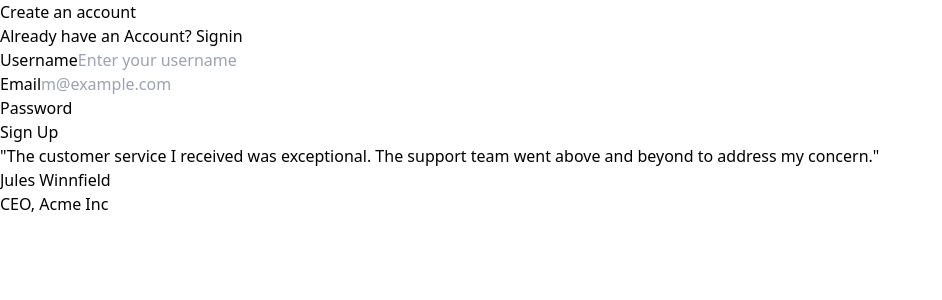
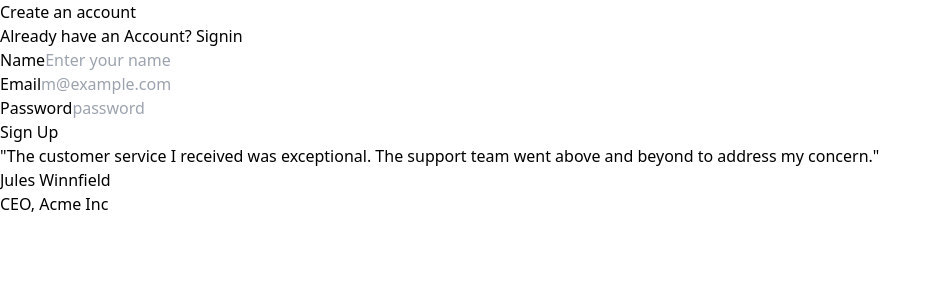
Before and after one commit to Parikshit2001/medium-frontend, a React app: page /signup in a window 1280 px wide. Shown: the top 300 px of the page, without its empty margins (0-942 px from the left). Built offline with nearby package versions, Linux system fonts and the light colour scheme; the HTML template or start-up script is replaced by a standard one.

Commit message:
Added react-hook-form to signin and signup pages

```diff
--- a/src/components/Button.tsx
+++ b/src/components/Button.tsx
@@ -1,10 +1,25 @@
-interface buttonType {
+interface buttonInterface {
   label: string;
-  onClick: () => void;
+  isSubmittingLabel: string;
+  type: "submit" | "button" | "reset";
+  isSubmitting: boolean;
 }
 
-function Button({ label, onClick }: buttonType) {
-  return <button onClick={onClick} className="text-white bg-black rounded-lg py-2">{label}</button>;
+function Button({
+  label,
+  isSubmittingLabel,
+  type,
+  isSubmitting,
+}: buttonInterface) {
+  return (
+    <button
+      type={type}
+      className="text-white bg-black rounded-lg py-2"
+      disabled={isSubmitting}
+    >
+      {isSubmitting ? isSubmittingLabel : label}
+    </button>
+  );
 }
 
 export default Button;
--- a/src/components/Inputbox.tsx
+++ b/src/components/Inputbox.tsx
@@ -1,20 +1,36 @@
-
-interface Inputboxtype{
-  id: string,
-  label: string,
-  placeholder?: string,
-  type?: string,
-  value: string | undefined,
-  setValue: React.Dispatch<React.SetStateAction<string>>
+interface Inputboxtype {
+  id: string;
+  label: string;
+  placeholder?: string;
+  type?: string;
+  // value: string | undefined;
+  // setValue: React.Dispatch<React.SetStateAction<string>>;
+  reg: object;
 }
 
-function Inputbox({id="1", label, placeholder="", type="text", value, setValue}: Inputboxtype) {
+function Inputbox({
+  id = "1",
+  label,
+  placeholder = "",
+  type = "text",
+  reg,
+}: Inputboxtype) {
   return (
     <div className="">
-      <label htmlFor={id} className="font-semibold block pb-1">{label}</label>
-      <input value={value} onChange={(e) => setValue(e.target.value)} id={id} type={type} placeholder={placeholder} className="w-full px-2 py-2 rounded border border-gray-300"/>
+      <label htmlFor={id} className="font-semibold block pb-1">
+        {label}
+      </label>
+      <input
+        // value={value}
+        // onChange={(e) => setValue(e.target.value)}
+        {...reg}
+        id={id}
+        type={type}
+        placeholder={placeholder}
+        className="w-full px-2 py-2 rounded border border-gray-300"
+      />
     </div>
-  )
+  );
 }
 
-export default Inputbox
+export default Inputbox;
--- a/src/pages/Blog.tsx
+++ b/src/pages/Blog.tsx
@@ -17,7 +17,7 @@ function Blog() {
       });
     };
     getBlog();
-  }, []);
+  });
   return (
     <div>
       <Appbar />
--- a/src/pages/Signin.tsx
+++ b/src/pages/Signin.tsx
@@ -1,42 +1,49 @@
-import { useState } from "react";
 import { Link, useNavigate } from "react-router-dom";
 import { v4 as uuid } from "uuid";
 import { Button, Inputbox, Quote } from "../components";
-import axios from "axios";
+import axios, { AxiosError } from "axios";
 import { URL } from "../constants/constants";
+import { SubmitHandler, useForm } from "react-hook-form";
+import { SigninInput } from "@parik100x/medium-common-app";
 
 function Signin() {
-  const [name, setName] = useState<string>(""); //    username or email
-  const [password, setPassword] = useState<string>("");
+  const {
+    register,
+    handleSubmit,
+    setError,
+    formState: { errors, isSubmitting },
+  } = useForm<SigninInput>();
   const navigate = useNavigate();
 
-  const handleClick = async () => {
-    axios
-      .post(
+  const onSubmit: SubmitHandler<SigninInput> = async ({ email, password }) => {
+    try {
+      const response = await axios.post(
         `${URL}/api/v1/user/signin`,
         {
-          email: name,
+          email,
           password,
         },
         { withCredentials: true }
-      )
-      .then((response) => {
-        console.log(response);
+      );
+      console.log(response.data);
       navigate("/blogs");
-      })
-      .catch((response) => {
-        alert(response.response.data.error);
-      })
-      .finally(() => {
-        setName("");
-        setPassword("");
+    } catch (error: unknown) {
+      if (error instanceof AxiosError) {
+        console.log("error: ", error.response?.data.error);
+        setError("root", {
+          message: error.response?.data.error,
         });
+      } else {
+        alert("Error submitting form");
+      }
+    }
   };
-
   return (
     <div className="grid grid-cols-1 lg:grid-cols-2">
+      {/* Signin */}
       <div className="col-span-1 flex justify-center flex-col items-center min-h-screen">
         <div className="w-1/2 min-w-80">
+          {/* Heading */}
           <div className="flex flex-col items-center space-y-1 pb-5">
             <h1 className="font-bold text-4xl">Create an account</h1>
             <h2 className="text-gray-500 text-lg">
@@ -46,25 +53,41 @@ function Signin() {
               </Link>
             </h2>
           </div>
-          <div className="flex flex-col space-y-5">
+          {/* Signin Form*/}
+          <div>
+            <form
+              onSubmit={handleSubmit(onSubmit)}
+              className="flex flex-col space-y-5"
+            >
               <Inputbox
                 id={uuid()}
                 label="Email"
                 placeholder="Enter your email"
-              value={name}
-              setValue={setName}
+                reg={{ ...register("email") }}
               />
               <Inputbox
-              value={password}
-              setValue={setPassword}
                 id={uuid()}
                 label="Password"
+                placeholder="password"
                 type="password"
+                reg={{ ...register("password") }}
               />
-            <Button label="Sign In" onClick={handleClick} />
+              <Button
+                isSubmitting={isSubmitting}
+                isSubmittingLabel="Loading..."
+                label="Sign In"
+                type="submit"
+              />
+              {errors.root && (
+                <div className="text-red-500 text-sm">
+                  {errors.root.message}
+                </div>
+              )}
+            </form>
           </div>
         </div>
       </div>
+      {/* Quote */}
       <div className="col-span-1 min-h-screen">
         <Quote
           person={"Jeff Bezos"}
--- a/src/pages/Signup.tsx
+++ b/src/pages/Signup.tsx
@@ -1,35 +1,51 @@
 import { Link, useNavigate } from "react-router-dom";
 import { Button, Inputbox, Quote } from "../components";
 import { v4 as uuid } from "uuid";
-import { useState } from "react";
-import axios from "axios";
+import axios, { AxiosError } from "axios";
 import { URL } from "../constants/constants";
+import { SubmitHandler, useForm } from "react-hook-form";
+import { SignupInput } from "@parik100x/medium-common-app";
 
 function Signup() {
-  const [username, setUsername] = useState<string>("");
-  const [email, setEmail] = useState<string>("");
-  const [password, setPassword] = useState<string>("");
+  // const [username, setUsername] = useState<string>("");
+  // const [email, setEmail] = useState<string>("");
+  // const [password, setPassword] = useState<string>("");
   const navigate = useNavigate();
 
-  const handleClick = async () => {
-    axios
-      .post(
+  const {
+    register,
+    handleSubmit,
+    setError,
+    formState: { isSubmitting, errors },
+  } = useForm<SignupInput>();
+
+  const onSubmit: SubmitHandler<SignupInput> = async ({
+    name,
+    email,
+    password,
+  }) => {
+    try {
+      const response = await axios.post(
         `${URL}/api/v1/user/signup`,
         {
-          name: username,
+          name,
           email,
           password,
         },
         { withCredentials: true }
-      )
-      .then((response) => {
-        console.log(response);
+      );
+      console.log(response.data);
       navigate("/blogs");
-      })
-      .catch((response) => {
-        alert(response.response.data.error);
-      })
-      .finally(() => {});
+    } catch (error: unknown) {
+      if (error instanceof AxiosError) {
+        console.log("error: ", error.response?.data.error);
+        setError("root", {
+          message: error.response?.data.error,
+        });
+      } else {
+        alert("Error Submitting form");
+      }
+    }
   };
 
   return (
@@ -45,29 +61,42 @@ function Signup() {
               </Link>
             </h2>
           </div>
-          <div className="flex flex-col space-y-5">
+          <div className="">
+            <form
+              onSubmit={handleSubmit(onSubmit)}
+              className="flex flex-col space-y-5"
+            >
               <Inputbox
                 id={uuid()}
-              label="Username"
-              placeholder="Enter your username"
-              value={username}
-              setValue={setUsername}
+                label="Name"
+                placeholder="Enter your name"
+                reg={{ ...register("name") }}
               />
               <Inputbox
-              value={email}
-              setValue={setEmail}
                 id={uuid()}
                 label="Email"
                 placeholder="m@example.com"
+                reg={{ ...register("email") }}
               />
               <Inputbox
-              value={password}
-              setValue={setPassword}
                 id={uuid()}
                 label="Password"
                 type="password"
+                placeholder="password"
+                reg={{ ...register("password") }}
               />
-            <Button label="Sign Up" onClick={handleClick} />
+              <Button
+                label="Sign Up"
+                isSubmitting={isSubmitting}
+                isSubmittingLabel="Loading..."
+                type="submit"
+              />
+              {errors.root && (
+                <div className="text-red-500 text-sm">
+                  {errors.root.message}
+                </div>
+              )}
+            </form>
           </div>
         </div>
       </div>
```
Lines whose indentation alone changed are shown as unchanged.
